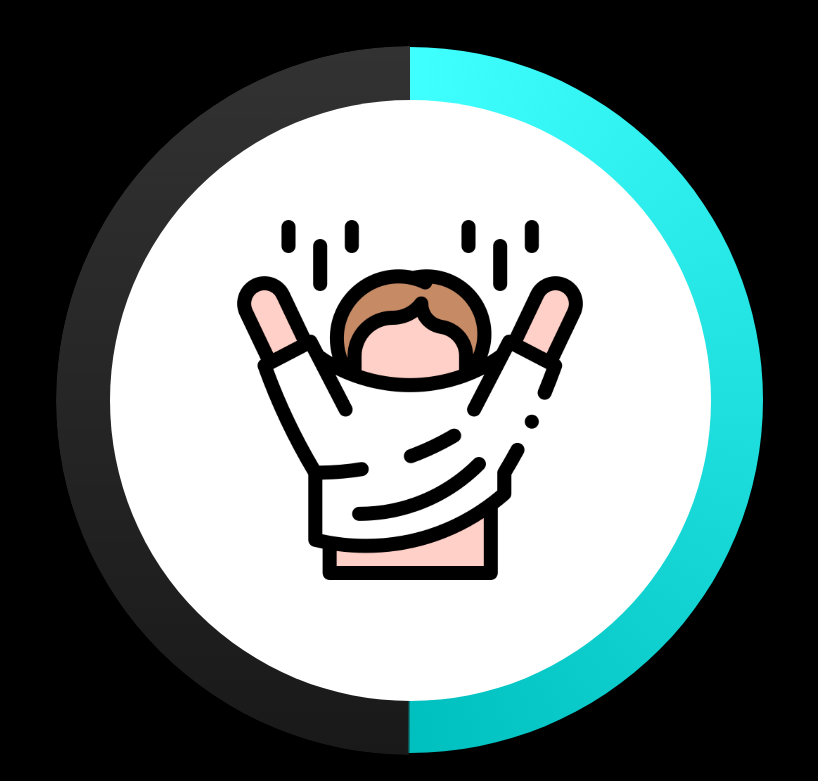
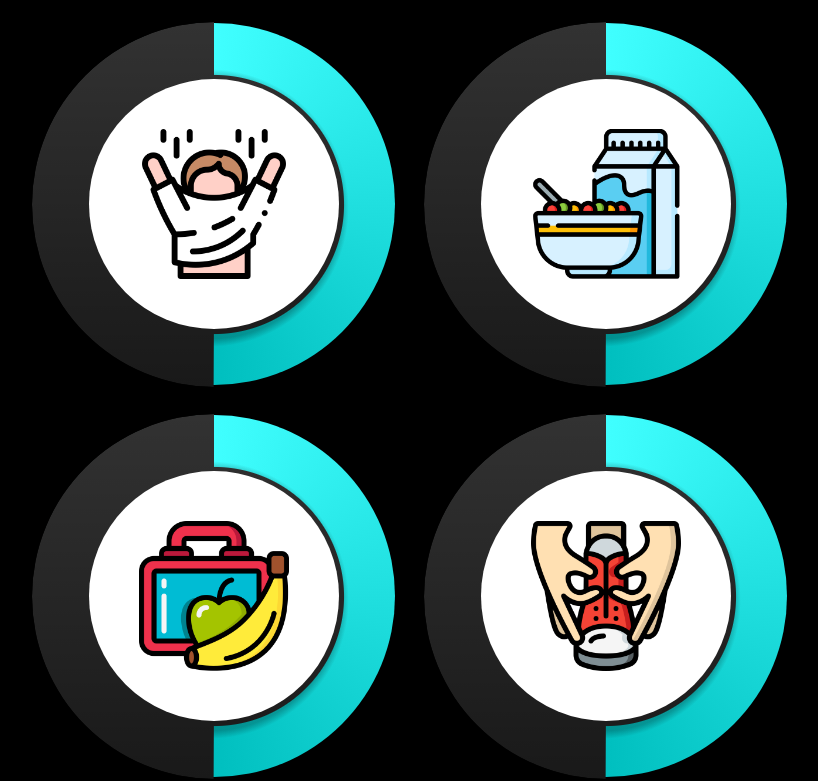
Before and after one commit to tomasvanrijsse/kids-morning-timers, a Vue app: page / in a window 1280 px wide. Shown: the top 781 px of the page, without its empty margins (230-1048 px from the left). Built offline with nearby package versions, Linux system fonts and the light colour scheme.

Commit message:
feat: grid layout

```diff
--- a/src/App.vue
+++ b/src/App.vue
@@ -22,5 +22,8 @@ import Timer from "@/components/Timer.vue";
 <style scoped>
   main {
     width: 100vw;
+    display: grid;
+    grid-template-rows: 1fr 1fr;
+    grid-template-columns: 1fr 1fr;
   }
 </style>
--- a/src/assets/main.css
+++ b/src/assets/main.css
@@ -11,7 +11,7 @@ body {
 main {
   max-width: 100vh;
   margin: 0 auto;
-  padding: 2rem;
+  padding: 0.5rem;
   font-weight: normal;
 }
 
--- a/src/components/Timer.vue
+++ b/src/components/Timer.vue
@@ -88,7 +88,7 @@ export default {
   position: absolute;
   border-radius: 50%;
   background-color: white;
-  inset: 4.5em;
+  inset: 18%;
   display: grid;
   place-items: center;
 }
```
